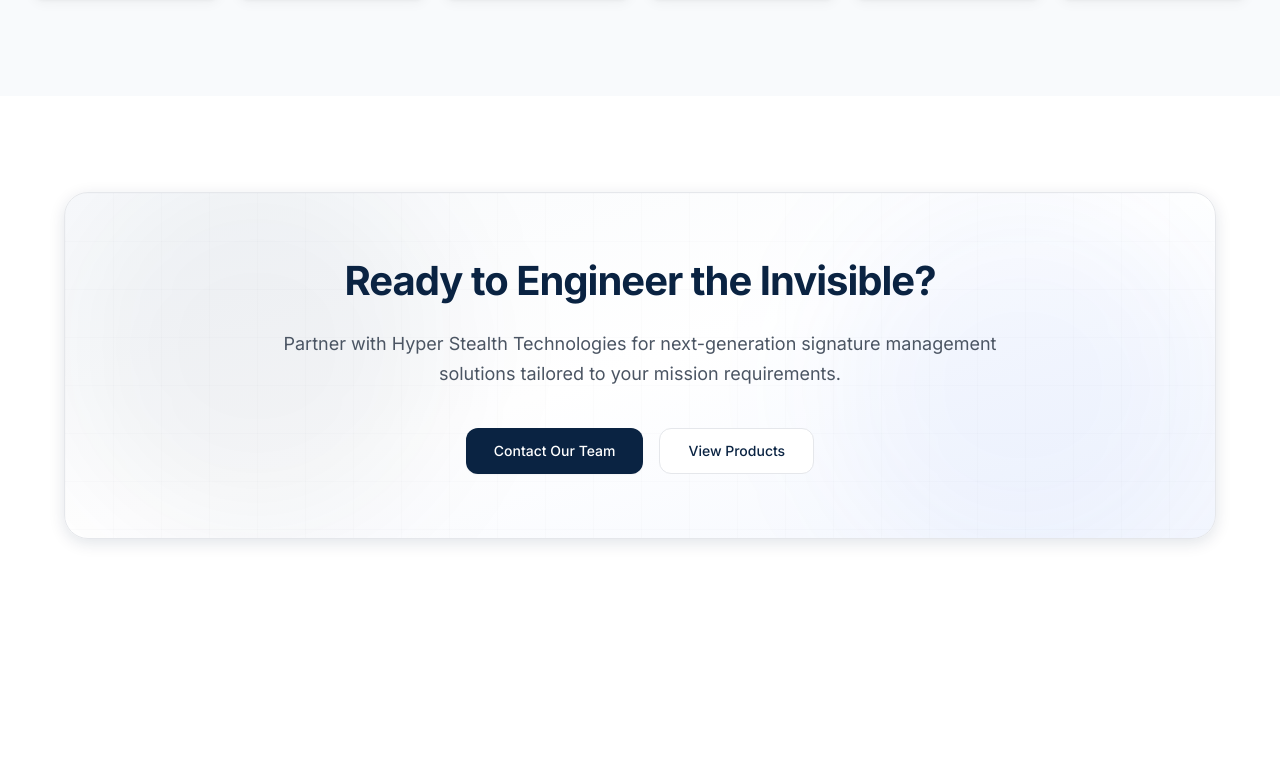
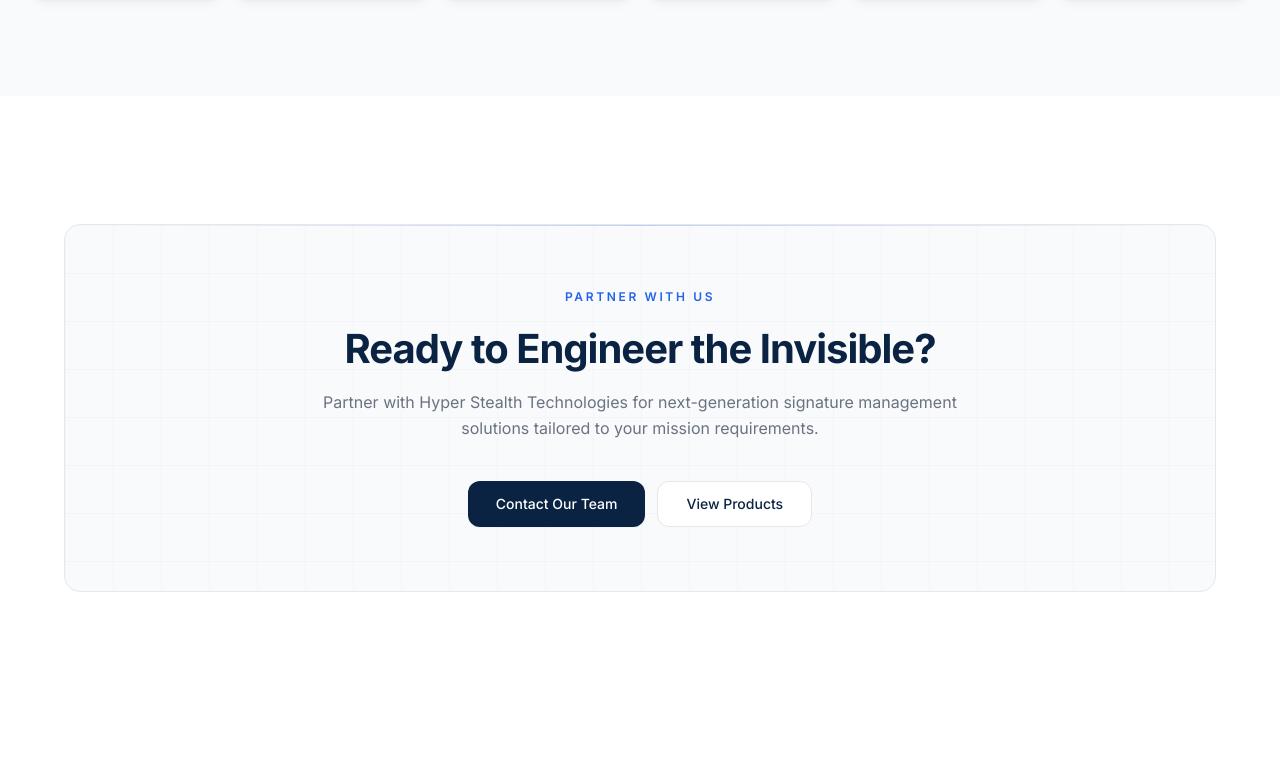
Before and after one commit to Ayush-2-singh/health-stealth-, a Next.js app: page / in a window 1280 px wide. Shown: the part 5060-5820 px from the top of the page. Built offline with nearby package versions, Linux system fonts and the light colour scheme.

Commit message:
design: CTA — surface bg, grid overlay, no blur orbs

```diff
--- a/src/components/CTA.tsx
+++ b/src/components/CTA.tsx
@@ -11,22 +11,25 @@
 
   export default function CTA({ title, description, primaryCTA, secondaryCTA }: CTAProps) {
     return (
-      <section className="relative py-24 px-6 lg:px-8">
+      <section className="py-32 px-6 lg:px-10">
         <div className="max-w-6xl mx-auto">
           <motion.div
-            initial={{ opacity: 0, y: 30 }}
+            initial={{ opacity: 0, y: 20 }}
             whileInView={{ opacity: 1, y: 0 }}
             viewport={{ once: true }}
-            transition={{ duration: 0.7 }}
-            className="relative bg-gradient-to-br from-surface via-white to-secondary/5 border border-border rounded-3xl p-12 md:p-16 overflow-hidden shadow-navy"
+            transition={{ duration: 0.6, ease: [0.22, 1, 0.36, 1] }}
+            className="relative bg-surface border border-border rounded-[var(--radius-card-lg)] p-12 md:p-16 overflow-hidden"
           >
-            <div className="absolute top-0 right-0 w-96 h-96 bg-secondary/5 rounded-full blur-3xl" />
-            <div className="absolute bottom-0 left-0 w-96 h-96 bg-primary/5 rounded-full blur-3xl" />
-            <div className="absolute inset-0 grid-bg opacity-40" />
-            <div className="relative text-center max-w-3xl mx-auto">
-              <h2 className="text-display-md font-bold tracking-tight mb-6 text-heading">{title}</h2>
-              <p className="text-lg text-gray-600 mb-10 leading-relaxed">{description}</p>
-              <div className="flex flex-col sm:flex-row gap-4 justify-center">
+            {/* Subtle grid background */}
+            <div className="absolute inset-0 grid-bg opacity-60 rounded-[var(--radius-card-lg)]" />
+            {/* Top accent line */}
+            <div className="absolute top-0 left-16 right-16 h-px bg-gradient-to-r from-transparent via-secondary/25 to-transparent" />
+
+            <div className="relative text-center max-w-2xl mx-auto">
+              <p className="text-xs font-semibold text-secondary tracking-[0.22em] uppercase mb-5">Partner With Us</p>
+              <h2 className="text-display-md font-bold tracking-tight text-heading mb-4">{title}</h2>
+              <p className="text-base text-gray-500 mb-10 leading-relaxed">{description}</p>
+              <div className="flex flex-col sm:flex-row gap-3 justify-center">
                 {primaryCTA && <Button href={primaryCTA.href} variant="primary" size="lg">{primaryCTA.label}</Button>}
                 {secondaryCTA && <Button href={secondaryCTA.href} variant="ghost" size="lg">{secondaryCTA.label}</Button>}
               </div>
```
